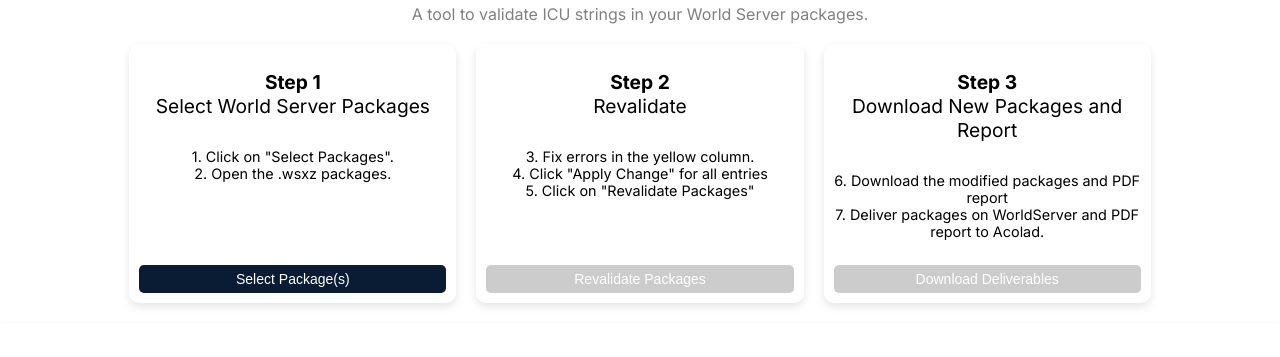
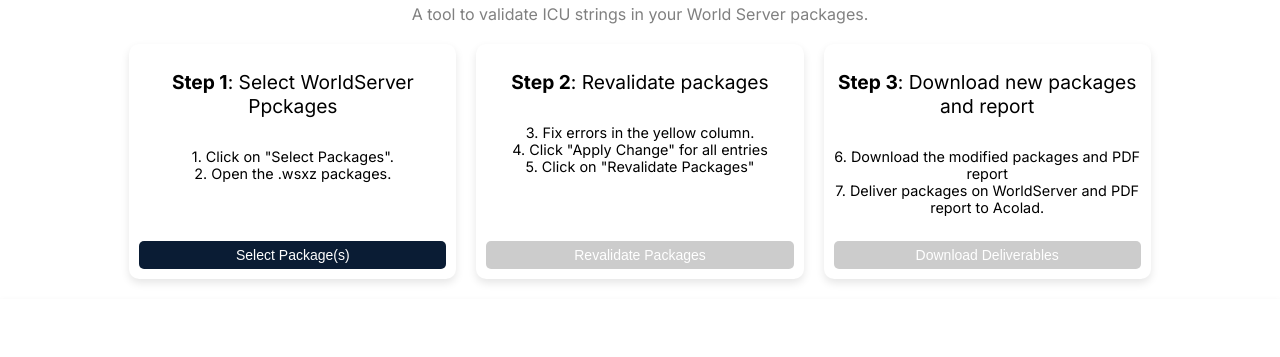
Before and after one commit to LCapy/ICU-Validator, a plain HTML site: page index.html in a window 1280 px wide. Shown: the part 194-551 px from the top of the page. Drawn offline with Linux system fonts and the light colour scheme.

Commit message:
Update index.html

```diff
--- a/index.html
+++ b/index.html
@@ -231,18 +231,18 @@
     </div>
     <div class="workflow">
         <div class="workflow-box">
-            <h2><strong>Step 1</strong><br>Select World Server Packages</h2>
+            <h2><strong>Step 1</strong>: Select WorldServer Ppckages</h2>
             <p>1. Click on "Select Packages".<br>2. Open the .wsxz packages.</p>
             <input type="file" id="fileInput" style="display: none;" multiple>
             <button id="selectFilesButton">Select Package(s)</button>
         </div>
         <div class="workflow-box">
-            <h2><strong>Step 2</strong><br>Revalidate</h2>
+            <h2><strong>Step 2</strong>: Revalidate packages</h2>
             <p>3. Fix errors in the yellow column.<br>4. Click "Apply Change" for all entries<br>5. Click on "Revalidate Packages"</p>
             <button id="revalidatePackagesButton" disabled>Revalidate Packages</button>
         </div>
         <div class="workflow-box">
-            <h2><strong>Step 3</strong><br>Download New Packages and Report</h2>
+            <h2><strong>Step 3</strong>: Download new packages and report</h2>
             <p>6. Download the modified packages and PDF report<br>7. Deliver packages on WorldServer and PDF report to Acolad.</p>
             <button id="downloadDeliverablesButton" disabled>Download Deliverables</button>
         </div>
```
